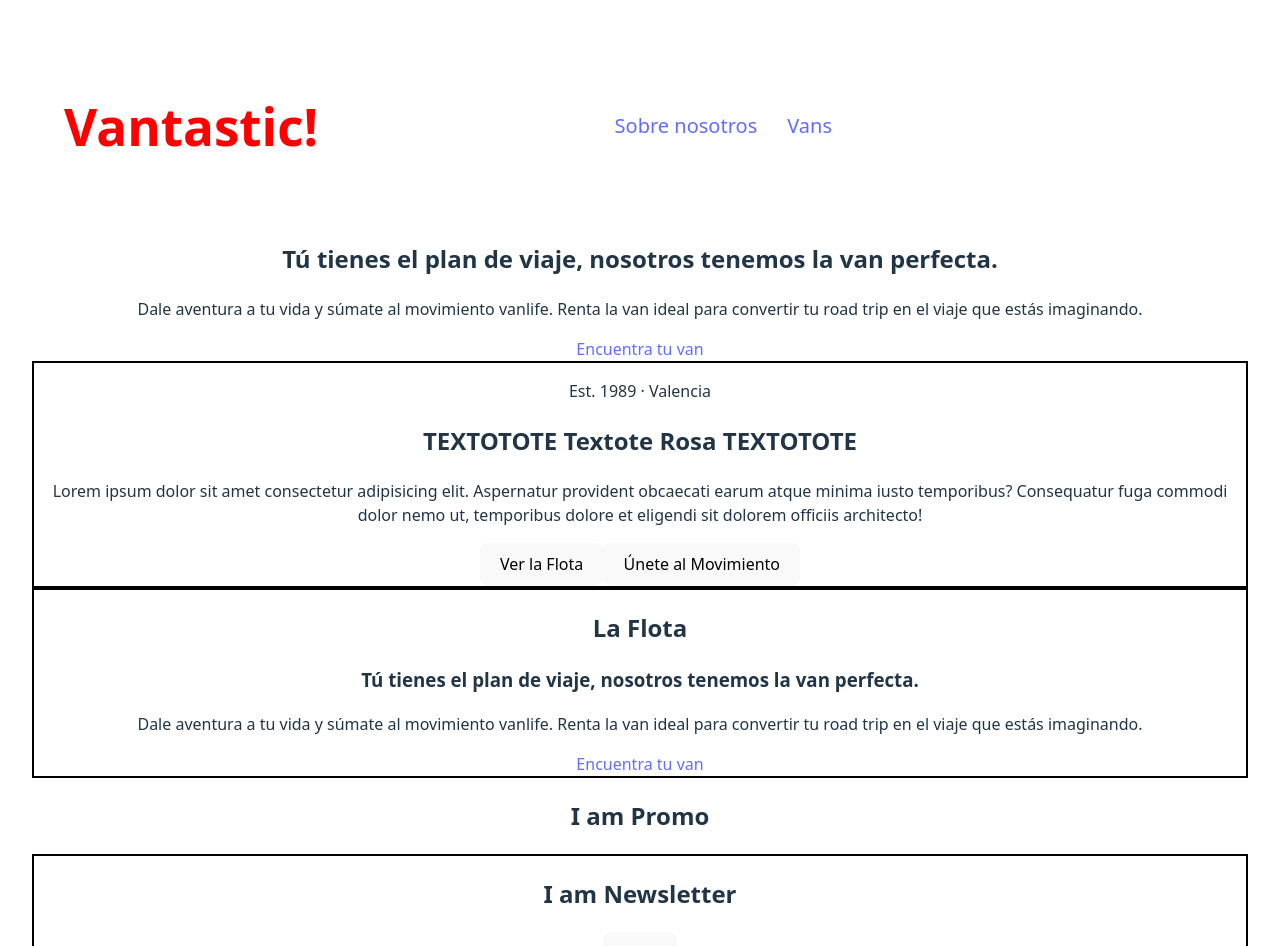
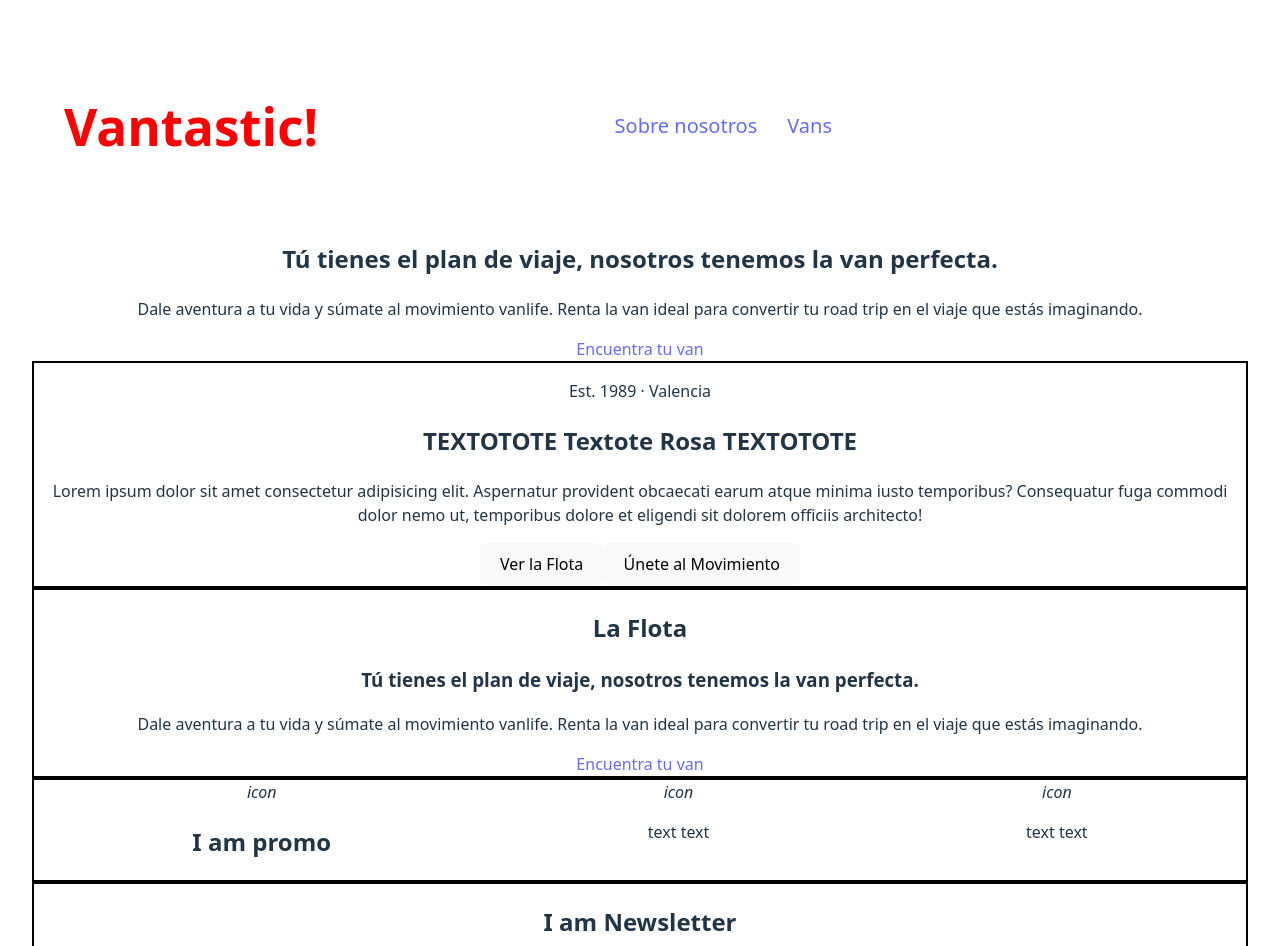
Before and after one commit to candytale55/vantastic, a React (Vite) app: page / in a window 1280 px wide. Shown: the top 946 px of the page. Built offline with nearby package versions, Linux system fonts and the light colour scheme; what miragejs would draw is missing.

Commit message:
feat(Promo): add promo section with layout and content - SKELETON

```diff
--- a/src/index.css
+++ b/src/index.css
@@ -122,3 +122,10 @@ fieldset {
 .section {
   border: black 2px solid;
 }
+
+/* TODO: Temporal styles for promo */
+
+#promo-section {
+  display: flex;
+  justify-content: space-around;
+}
--- a/src/pages/sections/Promo.jsx
+++ b/src/pages/sections/Promo.jsx
@@ -1,7 +1,19 @@
 import React from 'react'
 
 export default function Promo() {
-  return (
-    <h2>I am Promo</h2>
+    return (
+      <section className="section" id="promo-section">
+            <div className="promo-container">
+                <i>icon</i>
+                <h2>I<span> am</span> promo</h2>
+            </div>
+            <div className="promo-container">
+                <i>icon</i>
+                <p>text<span> text</span></p>
+            </div><div className="promo-container">
+                <i>icon</i>
+                <p>text<span> text</span></p>
+            </div>
+      </section>
   )
 }
```
